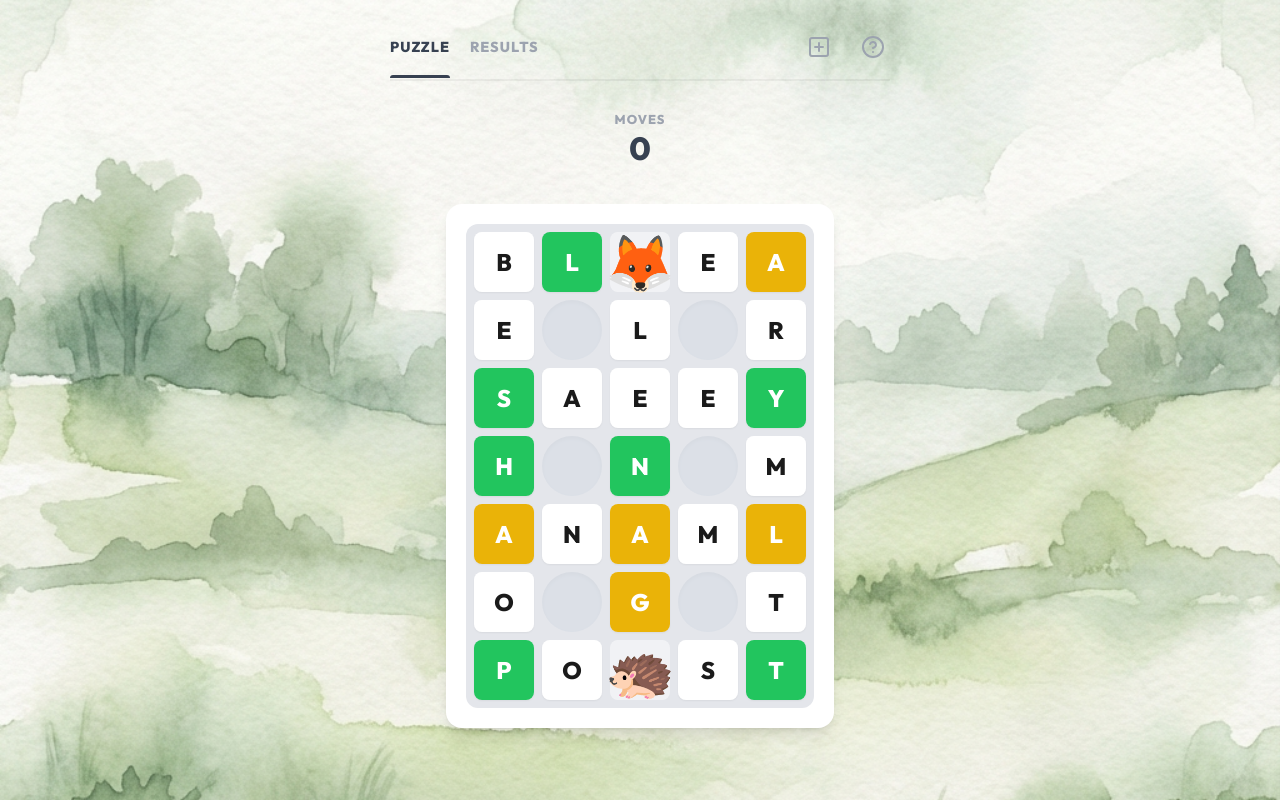
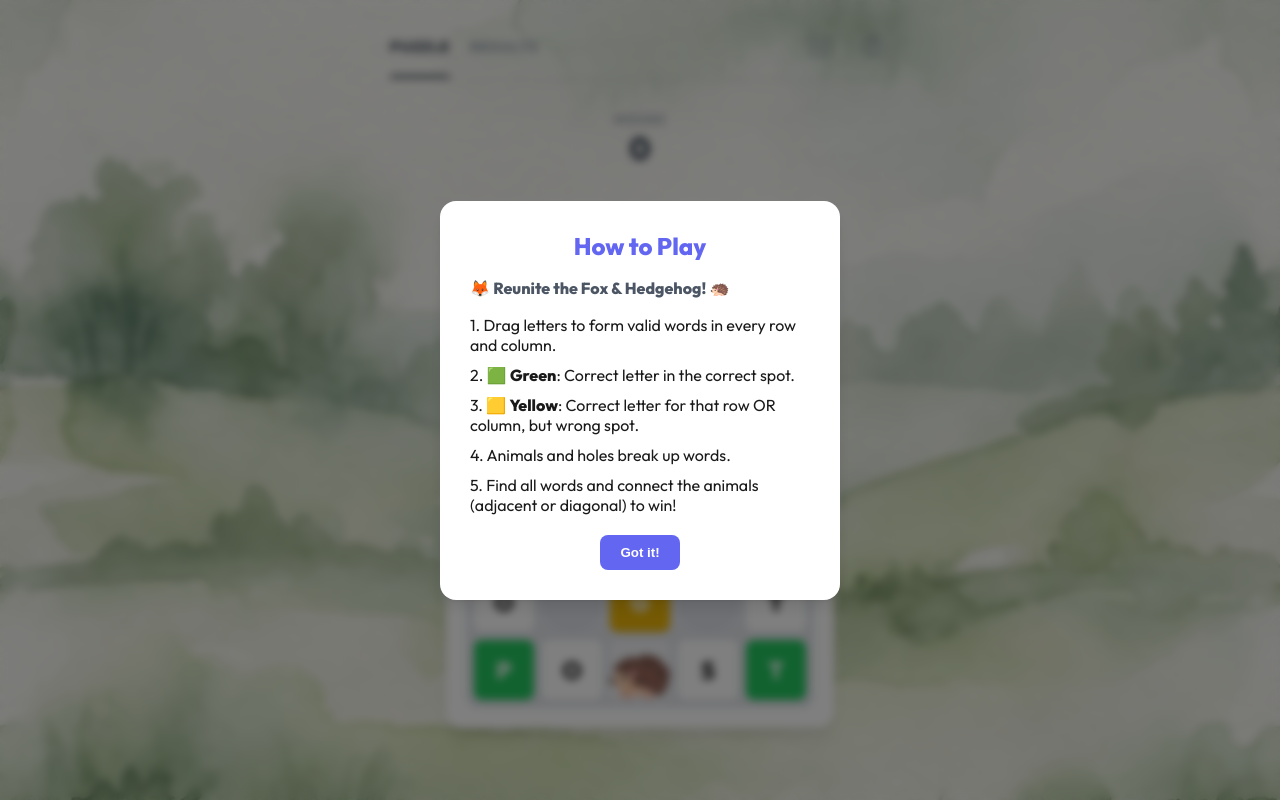
Before and after one commit to RobHelgeson/reunion-clone, a plain HTML site: page index.html in a window 1280 px wide. Both pictures are taken after a click on the button 873 px from the left and 47 px from the top of the page. Drawn offline with Linux system fonts and the light colour scheme; no server answers.

Commit message:
feat: add detailed "How to Play" instructions to the modal and implement its open/close functionality.

```diff
--- a/index.html
+++ b/index.html
@@ -10,7 +10,6 @@
     <link href="https://fonts.googleapis.com/css2?family=Outfit:wght@400;600;800&display=swap" rel="stylesheet">
 </head>
 <body>
-    <div class="app-container">
     <div class="app-container">
         <nav class="game-nav">
             <div class="nav-group">
@@ -96,7 +95,16 @@
         <div id="modal-overlay" class="modal-overlay hidden">
             <div class="modal">
                 <h2 id="modal-title">How to Play</h2>
-                <div id="modal-content"></div>
+                <div id="modal-content" style="text-align: left; margin-bottom: 20px;">
+                    <p>🦊 <strong>Reunite the Fox & Hedgehog!</strong> 🦔</p>
+                    <ul style="list-style-type: none; padding: 0;">
+                        <li style="margin-bottom: 10px;">1. Drag letters to form valid words in every row and column.</li>
+                        <li style="margin-bottom: 10px;">2. 🟩 <strong>Green</strong>: Correct letter in the correct spot.</li>
+                        <li style="margin-bottom: 10px;">3. 🟨 <strong>Yellow</strong>: Correct letter for that row OR column, but wrong spot.</li>
+                        <li style="margin-bottom: 10px;">4. Animals and holes break up words.</li>
+                        <li style="margin-bottom: 10px;">5. Find all words and connect the animals (adjacent or diagonal) to win!</li>
+                    </ul>
+                </div>
                 <button id="modal-close">Got it!</button>
             </div>
         </div>
--- a/script.js
+++ b/script.js
@@ -508,6 +508,14 @@ class ReunionGame {
             }
         });
 
+        document.getElementById('help-btn').addEventListener('click', () => {
+            document.getElementById('modal-overlay').classList.remove('hidden');
+        });
+
+        document.getElementById('modal-close').addEventListener('click', () => {
+            document.getElementById('modal-overlay').classList.add('hidden');
+        });
+
         // Navigation
         document.getElementById('nav-puzzle').addEventListener('click', () => {
             this.scrollToSection('puzzle-section');
```
